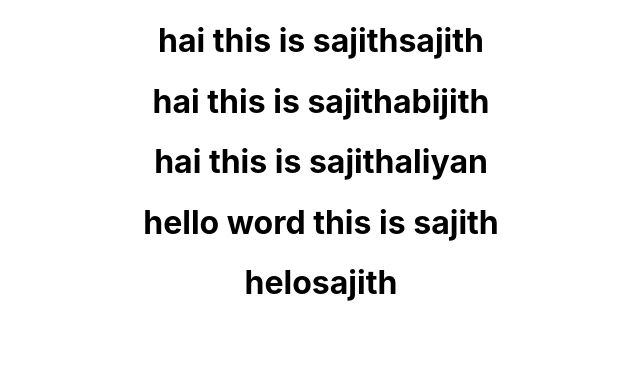
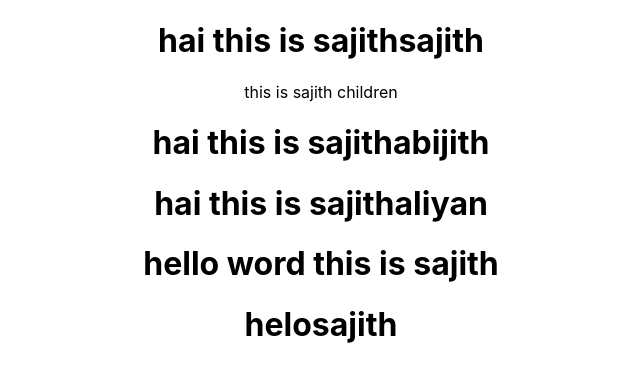
Before and after one commit to sajith-1992/react-, a React (Create React App) app: page / in a window 1280 px wide. Shown: the top 382 px of the page, without its empty margins (319-959 px from the left). Built offline with nearby package versions, Linux system fonts and the light colour scheme.

Commit message:
props and children in function component

```diff
--- a/src/App.js
+++ b/src/App.js
@@ -9,7 +9,9 @@
 function App() {
   return (
     <div className="App">
-   <Greet name="sajith" />
+   <Greet name="sajith">
+    <p>this is sajith children</p>
+   </Greet>
    <Greet name ="abijith"/>
    <Greet name = "aliyan"/>
    <Class/>
--- a/src/components/greet.js
+++ b/src/components/greet.js
@@ -1,4 +1,9 @@
 import React from "react";
 
  export const Greet=(props)=>{
- return(<h1>hai this is sajith{props.name}</h1>)}
+
+ return( <div>
+ <h1>hai this is sajith{props.name}</h1>
+    {props.children}
+    </div>
+ )}
```
